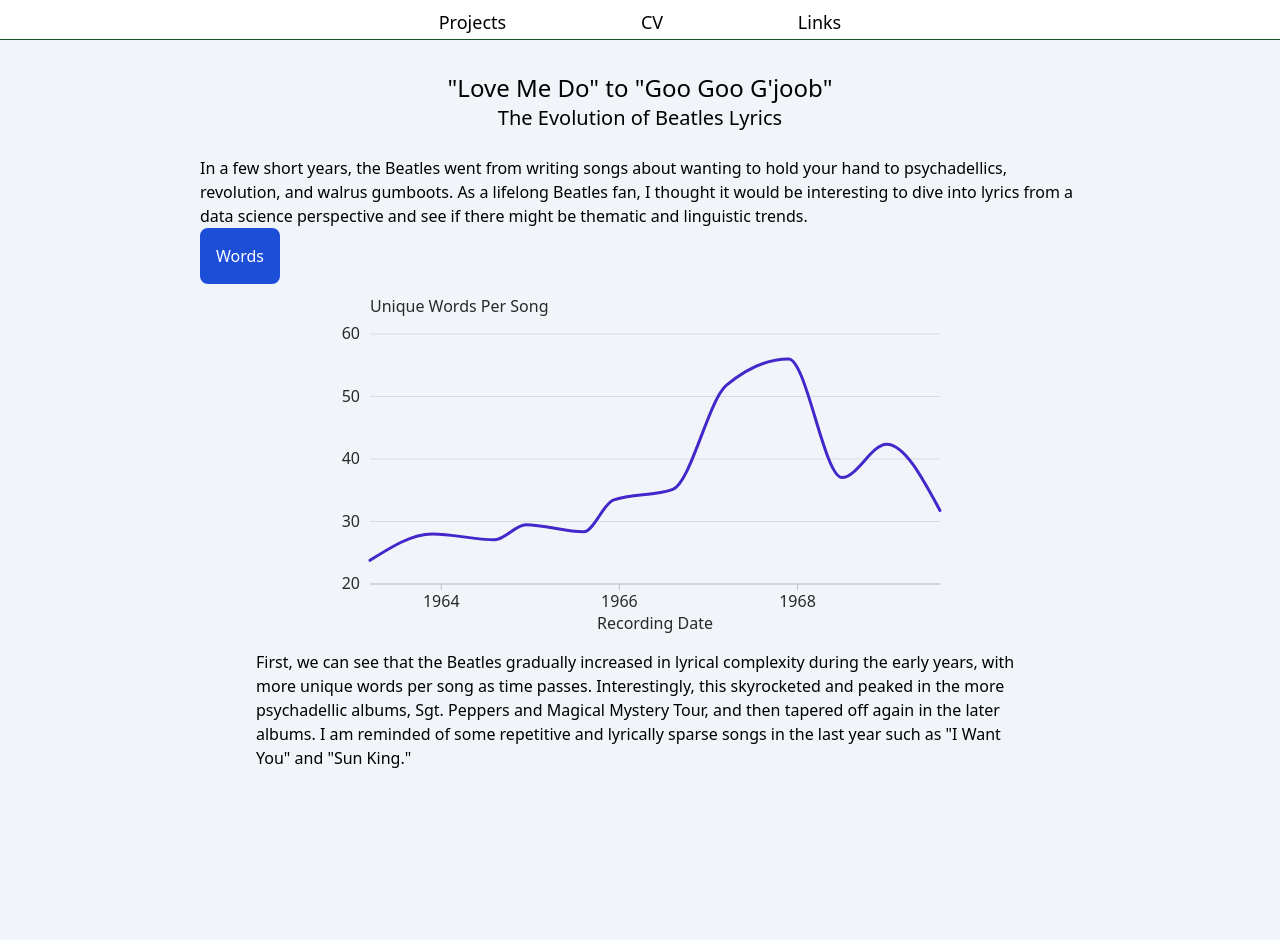
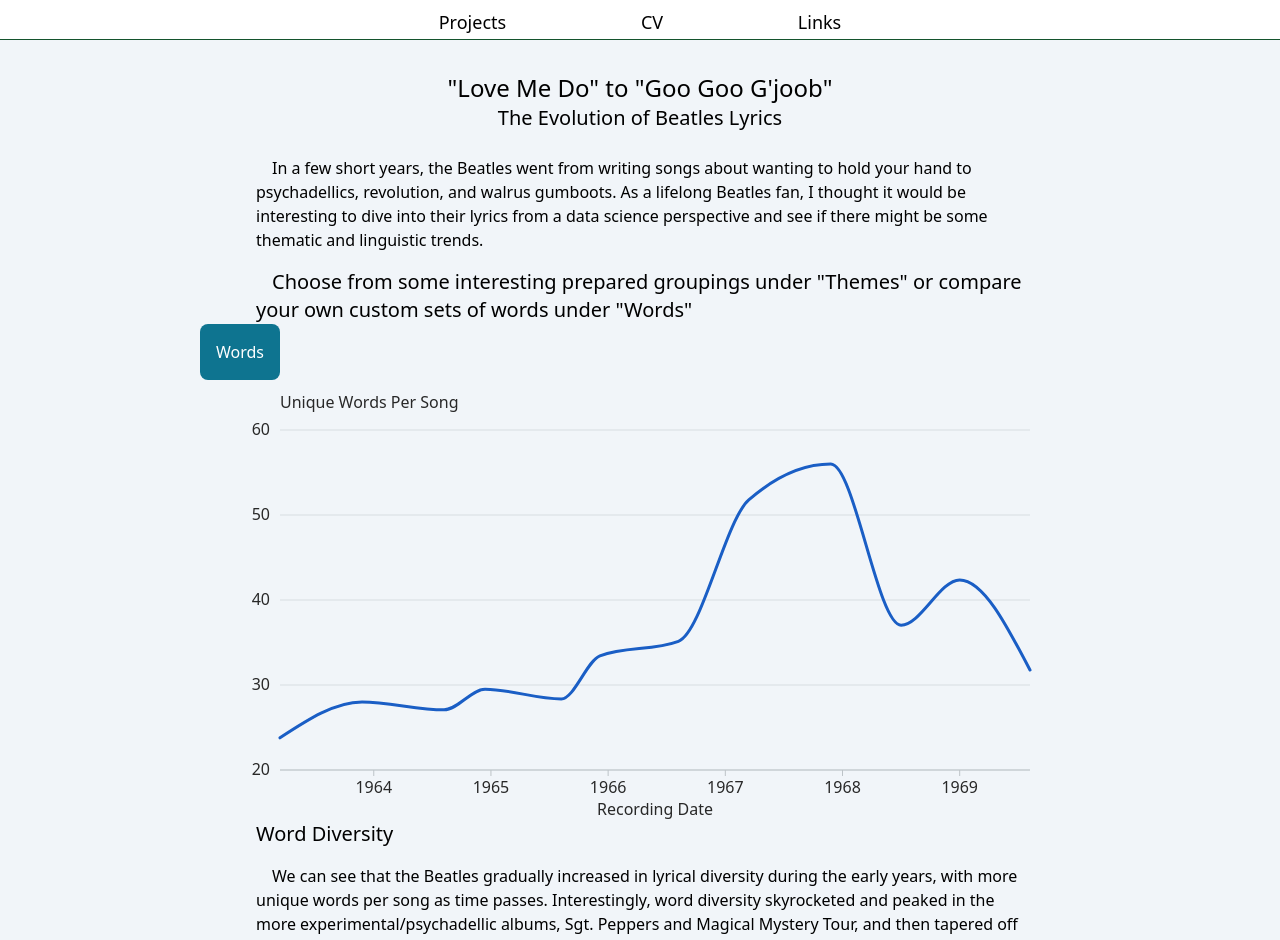
Before and after one commit to Struckhour/portfolio2024, a SvelteKit app: page /beatles in a window 1280 px wide. Shown: the top 940 px of the page. Before the commit the page ends 802 px from the top, so only its background shows below. Built offline with nearby package versions, Linux system fonts and the light colour scheme.

Commit message:
groupings added and y axis fixed

```diff
--- a/src/lib/components/Button.svelte
+++ b/src/lib/components/Button.svelte
@@ -16,4 +16,4 @@
 
 </style>
 
-  <button on:click class="dropbtn rounded-lg hover:bg-green-700 bg-blue-700 focus:bg-green-700">{!menuOpen ? "Words" : "Close"}</button>
+<button on:click class="dropbtn rounded-lg hover:bg-green-800 bg-cyan-700 focus:bg-green-800">{!menuOpen ? "Words" : "Close"}</button>
--- a/src/routes/beatles/+page.svelte
+++ b/src/routes/beatles/+page.svelte
@@ -4,8 +4,8 @@
     import { stats } from './data';
     import Menu from '$lib/components/Menu.svelte';
 
-
-
+    $: perc = false;
+    let yTitle = "Unique Words Per Song"
     const colNum = 5;
     const albumNames = beatlesLyrics['data'].map((data) => {
         return data[0]
@@ -34,13 +34,11 @@
             count++;
         });
 
-        return total / count;
+        return total;
     }
 
     function getMeanSlice(arrayTwoD: number[][], index: number) {
-        console.log("array length: ", arrayTwoD.length)
         const slicedArray = arrayTwoD.map((row) => row[index]);
-        console.log(slicedArray);
         return calculateAverage(slicedArray);
     }
 
@@ -58,30 +56,48 @@
             meanWordPercs.push(getMeanSlice(wordPercs, parseInt(i)))
         }
         if (meanWordPercs.length > 0) {
-
+            perc = true;
             stats.forEach((stat, i) => {
                 stats[i].statistic = Number(meanWordPercs[i])
             })
+        } else {
+            stats.forEach((stat, i) => {
+                stats[i].statistic = Number(results[i]);
+            })
+            perc = false;
         }
     }
+
+    $: {
+        if (wordIndexes.length > 0) {
+            yTitle = "Percentage of Selected Words Out of Total Words"
+        } else {
+            yTitle = "Unique Words Per Song"
+        }
+    }
+
 </script>
 
 <div class="max-w-4xl mx-auto mt-6 p-2">
     <h1 class="text-center text-2xl">"Love Me Do" to "Goo Goo G'joob"</h1>
     <h2 class="text-center text-xl">The Evolution of Beatles Lyrics</h2>
     <br>
-    <p>In a few short years, the Beatles went from writing songs about wanting to hold your hand to psychadellics, revolution, and walrus gumboots. As a lifelong Beatles fan, I thought it would be interesting to dive into lyrics from a data science perspective and see if there might be thematic and linguistic trends.</p>
+    <p class="m-auto max-w-3xl mb-4 indent-4">In a few short years, the Beatles went from writing songs about wanting to hold your hand to psychadellics, revolution, and walrus gumboots. As a lifelong Beatles fan, I thought it would be interesting to dive into their lyrics from a data science perspective and see if there might be some thematic and linguistic trends.</p>
+    <p class="max-w-3xl indent-4 text-xl m-auto">Choose from some interesting prepared groupings under "Themes" or compare your own custom sets of words under "Words"</p>
     <!-- {albumNames}
     {albumDates} -->
+
     <Menu bind:filterList={wordFilterList}/>
+
     {#each wordFilterList as word}
         <button class="rounded-lg bg-blue-300 px-2 py-1 mx-1 hover:bg-blue-200 active:bg-blue-100" on:click={() => {wordFilterList = wordFilterList.filter((w) => w != word)}}>x &nbsp {word}</button>
     {/each}
     <div class="flex flex-col items-center">
-        <LineChart {stats} />
+        <LineChart stats={stats} title={yTitle} perc={perc} />
     </div>
-    <p class="max-w-3xl m-auto mt-4">
-        First, we can see that the Beatles gradually increased in lyrical complexity during the early years, with more unique words per song as time passes. Interestingly, this skyrocketed and peaked in the more psychadellic albums, Sgt. Peppers and Magical Mystery Tour, and then tapered off again in the later albums. I am reminded of some repetitive and lyrically sparse songs in the last year such as "I Want You" and "Sun King."
+    <h3 class="text-xl max-w-3xl m-auto">Word Diversity</h3>
+    <p class="max-w-3xl m-auto mt-4 indent-4">
+        We can see that the Beatles gradually increased in lyrical diversity during the early years, with more unique words per song as time passes. Interestingly, word diversity skyrocketed and peaked in the more experimental/psychadellic albums, Sgt. Peppers and Magical Mystery Tour, and then tapered off again in the later albums. I am reminded of some repetitive and lyrically sparse songs later on such as "I Want You" and "Sun King."
     </p>
     <!-- <div class="mx-auto text-center w-48 h-56">
         {beatlesLyrics['columns'][colNum]}
--- a/src/routes/beatles/Crosshair.svelte
+++ b/src/routes/beatles/Crosshair.svelte
@@ -31,7 +31,7 @@
       class="text-outline"
       y={innerHeight + 10}
       dy="0.8em"
-      text-anchor="middle"
+      text-anchor={xLabel == 1969.6 ? "end" : "middle"}
     >
       {formatXLabel(xLabel)}
     </text>
@@ -39,7 +39,7 @@
       class="text"
       y={innerHeight + 10}
       dy="0.8em"
-      text-anchor="middle"
+      text-anchor={xLabel == 1969.6 ? "end" : "middle"}
     >
       {Math.floor(xLabel)}-{albums[xLabel]}
     </text>
@@ -99,7 +99,7 @@
     }
 
     .text {
-      fill: #dc267f;
+      fill: #a01357;
     }
 
     .line-outline {
@@ -108,7 +108,7 @@
     }
 
     .line {
-      stroke: #dc267f;
+      stroke: #7c2650;
       stroke-width: 1;
     }
   </style>
--- a/src/routes/beatles/GridLines.svelte
+++ b/src/routes/beatles/GridLines.svelte
@@ -5,8 +5,17 @@
 	export let innerWidth;
 	export let hoveredPoint;
   export let label;
+  export let perc;
 
-	const formatTick = d3.format('.2s');
+  let formatTick = d3.format(".1%");
+  $: {
+    if (!perc) {
+      formatTick = d3.format(",.2r");
+    } else {
+      formatTick = d3.format(".1%");
+    }
+  }
+
 
   const numberOfTicks = (pixelsAvailable: number, pixelsPerTick = 60) =>
     Math.floor(Math.abs(pixelsAvailable) / pixelsPerTick);
@@ -31,7 +40,7 @@
         text-anchor="end"
         fill={hoveredPoint ? '#bdc3c7' : '#282828'}
       >
-        {formatTick(tick)}
+        {perc ? formatTick(tick/100) : formatTick(tick)}
       </text>
     </g>
   {/each}
--- a/src/routes/beatles/Line.svelte
+++ b/src/routes/beatles/Line.svelte
@@ -20,7 +20,7 @@
 <style>
   .line {
     fill: none;
-    stroke: #4427ca;
+    stroke: #1a5ec5;
     stroke-width: 3px;
     stroke-linecap: round;
   }
--- a/src/routes/beatles/LineChart.svelte
+++ b/src/routes/beatles/LineChart.svelte
@@ -7,7 +7,9 @@
 	import Crosshair from './Crosshair.svelte';
 	import Point from './Point.svelte';
 
+  export let perc;
 	export let stats;
+  export let title;
 
 	let hoveredPoint: number | null = null;
 
@@ -23,11 +25,6 @@
 
   $: innerWidth = width - margin.left - margin.right;
   $: innerHeight = height - margin.top - margin.bottom;
-
-  type Stat = {
-	year: number;
-	statistic: number;
-  }
 
 	const xAccessor = d => d.year;
   const yAccessor = d => d.statistic;
@@ -82,7 +79,8 @@
         {yScale}
 				{innerWidth}
 				{hoveredPoint}
-        label="Unique Words Per Song"
+        label={title}
+        perc={perc}
       />
       <Line
 				{stats}
@@ -111,6 +109,6 @@
   .wrapper {
     position: relative;
     width: 100%;
-    max-width: 700px;
+    max-width: 900px;
   }
 </style>
--- /dev/null
+++ b/src/routes/beatles/themes.js
@@ -0,0 +1,9 @@
+export const themes = {
+    "feminine": ['herself', 'her', 'shes', 'she', 'girl', 'girls', 'girlfriend', 'mistress', 'baby', 'woman', 'women'],
+    "masculine": ['man', 'boy', 'he', 'his', 'mr.', 'mister', 'men', 'boys'],
+    "ego": ['i', 'me', 'my', 'mine', 'im'],
+    "all": ['all', 'together', 'one', 'world', 'universe', 'always', 'forever', 'ever'],
+    "positive": ['good', 'great', 'best', 'better', 'happy', 'wonderful', 'greatest'],
+    "negative": ['bad', 'worse', 'sad', 'cry', 'alone', 'die', 'dies', 'died', 'broke', 'ill', 'kill', 'dead', 'death', 'devil', 'angry', 'mad', 'tear', 'tearing', 'tears', 'broken'],
+    "travel": ['travelled', 'travelling', 'train', 'car', 'ride', 'road', 'roam', 'go', 'there', 'far', 'going', 'went', 'boat', 'sailed', 'sail', 'sailing', 'ridin', 'riding', 'fly']
+}
```
